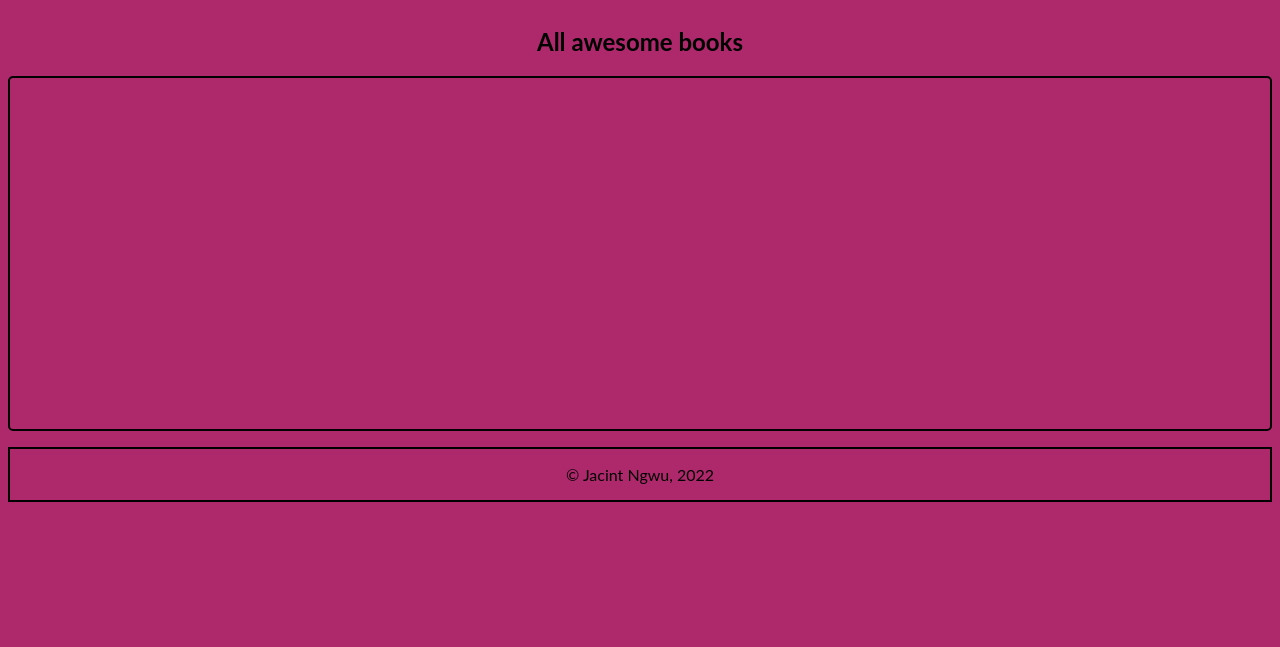
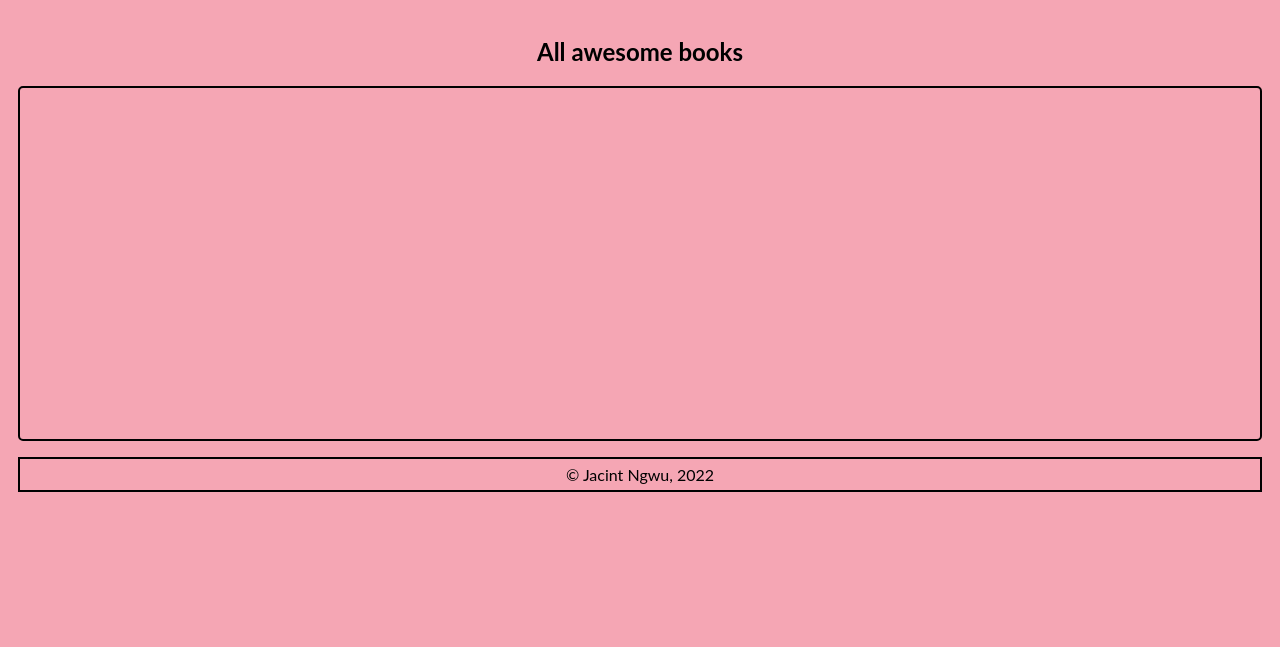
Before and after one commit to JacintaNgwu/Awesome-Books-ES6, a website with bundled scripts: page index.html in a window 1280 px wide. Shown: the part 153-800 px from the top of the page. Built offline with nearby package versions, Linux system fonts and the light colour scheme.

Commit message:
Add padding to body

```diff
--- a/index.css
+++ b/index.css
@@ -6,7 +6,8 @@ body {
   color: #000;
   margin-top: 0;
   font-family: lato, sans-serif;
-  background: #ad296b;
+  background: #f5a6b4;
+  padding: 10px;
 }
 
 .header {
@@ -171,7 +172,7 @@ footer {
   align-items: center;
   justify-content: center;
   width: 100%;
-  height: 55px;
+  height: 35px;
   padding: 0 50px;
   border: 2.5px solid #000;
   margin-top: 20px;
```
